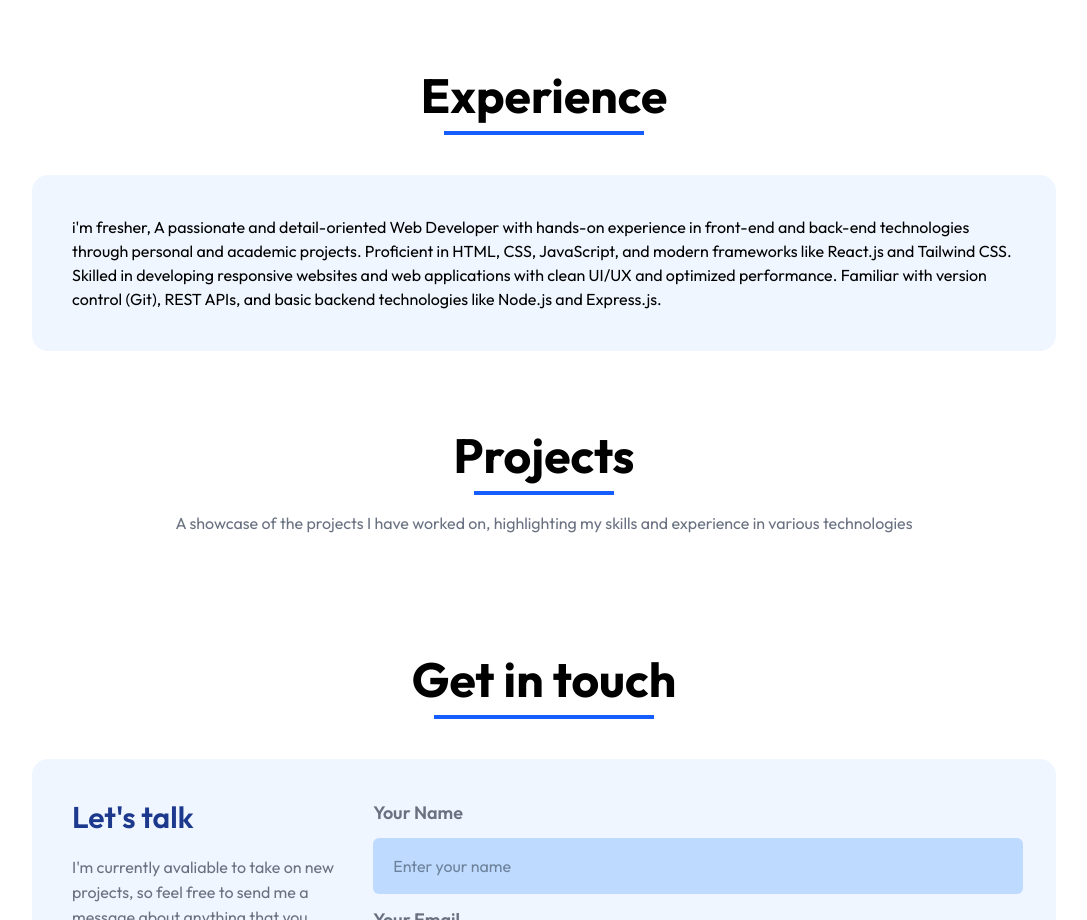
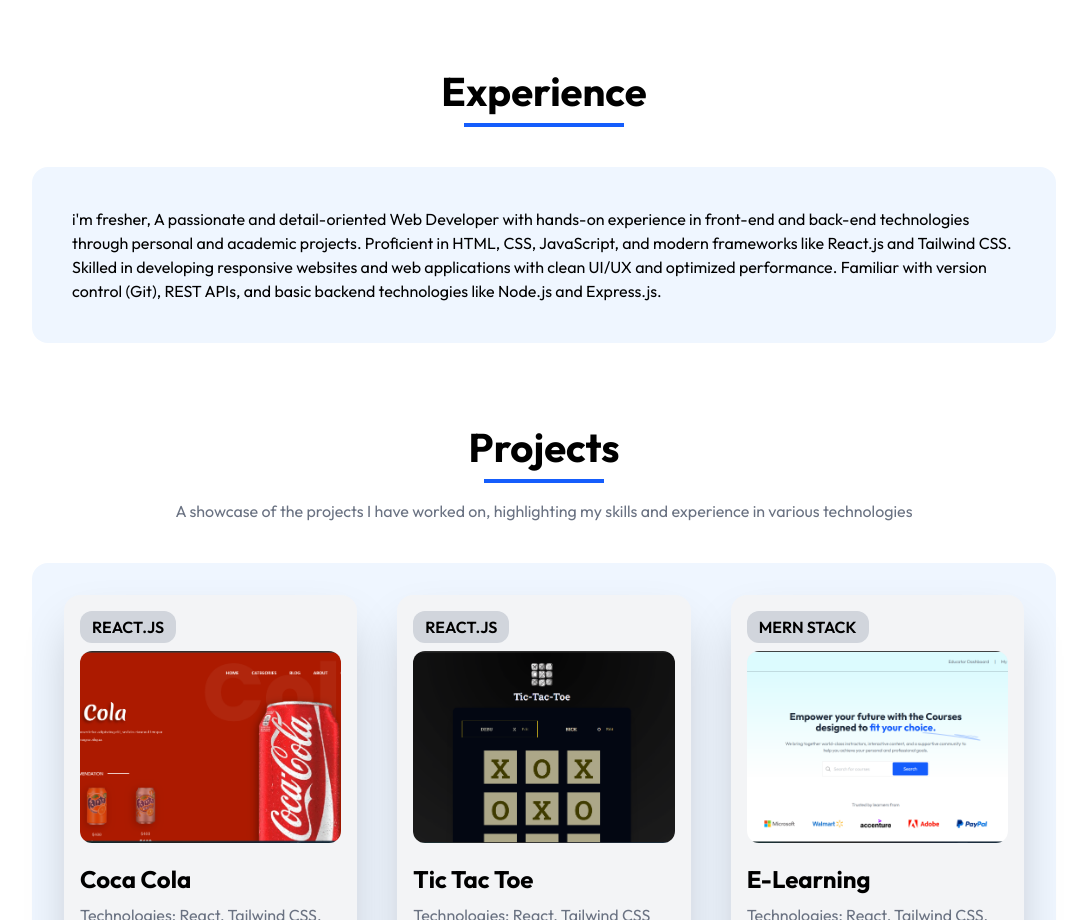
Before and after one commit to dev-debabrata/dev-debabrata-portfolio, a React (Vite) app: page / in a window 1280 px wide. Shown: the part 1880-2800 px from the top of the page, without its empty margins (96-1183 px from the left). Built offline with nearby package versions, Linux system fonts and the light colour scheme.

Commit message:
24-06-2025

```diff
--- a/src/Components/About.jsx
+++ b/src/Components/About.jsx
@@ -91,8 +91,8 @@ const About = () => {
             <div className="flex flex-col justify-center items-center" >
                 {/* About title */}
                 <div className="relative">
-                    <h1 className=" text-5xl font-bold">About me</h1>
-                    <div className=" w-42 h-1 bg-blue-600 mx-auto mt-3"></div>
+                    <h1 className=" text-3xl md:text-[40px] lg:text-[40px] xl:text-[40px] font-bold">About me</h1>
+                    <div className=" w-25 md:w-35 lg:w-35 xl:w-35 h-1 bg-blue-600 mx-auto mt-2"></div>
                 </div>
                 {/* About section */}
                 <div className=" bg-blue-50 p-8 md:p-10 lg:p-10 xl:p-10 rounded-2xl flex flex-col mt-5 md:flex-row justify-between items-center gap-10">
--- a/src/Components/Contact.jsx
+++ b/src/Components/Contact.jsx
@@ -7,8 +7,8 @@ const Contact = () => {
             id='contact'
             className=" flex flex-col md:justify-center md:items-center lg:justify-center xl:justify-center items-center lg:items-center xl:items-center gap-10 my-15 mx-[4%] md:my-20 lg:my-20 xl:my-20 md:mx-[7.5%] lg:mx-[10%] xl:mx-[10%]">
             <div className="relative">
-                <h1 className="text-4xl md:text-5xl lg:text-5xl xl:text-5xl font-bold px-8">Get in touch</h1>
-                <div className=" w-40 md:w-55 lg:w-55 xl:w-55 h-1 bg-blue-600 mx-auto mt-3"></div>
+                <h1 className="text-3xl md:text-[40px] lg:text-[40px] xl:text-[40px] font-bold px-8">Get in touch</h1>
+                <div className=" w-30 md:w-42 lg:w-42 xl:w-42 h-1 bg-blue-600 mx-auto mt-2"></div>
             </div>
             <div className="flex flex-col md:flex-row lg:flex-row xl:flex-row gap-8 w-full bg-blue-50 p-8 md:p-10 lg:p-10 xl:p-10 rounded-2xl">
                 {/* Left section */}
--- a/src/Components/Experience.jsx
+++ b/src/Components/Experience.jsx
@@ -6,8 +6,8 @@ const Experience = () => {
             id='experience'
             className=" flex flex-col md:justify-center md:items-center lg:justify-center xl:justify-center items-center lg:items-center xl:items-center gap-10 my-15 mx-[4%] md:my-20 lg:my-20 xl:my-20 md:mx-[7.5%] lg:mx-[10%] xl:mx-[10%]">
             <div className="relative">
-                <h1 className="text-4xl md:text-5xl lg:text-5xl xl:text-5xl font-bold px-8">Experience</h1>
-                <div className=" w-35 xl:w-50 h-1 bg-blue-600 mx-auto mt-3"></div>
+                <h1 className="text-3xl md:text-[40px] lg:text-[40px] xl:text-[40px] font-bold px-8">Experience</h1>
+                <div className=" w-35 md:w-40 lg:w-40 xl:w-40 h-1 bg-blue-600 mx-auto mt-2"></div>
             </div>
             <div className="bg-blue-50 p-8 md:p-10 lg:p-10 xl:p-10 rounded-2xl">
                 <p>i'm fresher, A passionate and detail-oriented Web Developer with hands-on experience in front-end and back-end technologies through personal and academic projects. Proficient in HTML, CSS, JavaScript, and modern frameworks like React.js and Tailwind CSS. Skilled in developing responsive websites and web applications with clean UI/UX and optimized performance. Familiar with version control (Git), REST APIs, and basic backend technologies like Node.js and Express.js.</p>
--- a/src/Components/Projects.jsx
+++ b/src/Components/Projects.jsx
@@ -1,19 +1,110 @@
-import React from 'react'
+import React, { useState } from 'react'
 import { Link } from 'react-router-dom';
+import { projectData } from '../data';
 
 const Projects = () => {
+    const [selectedProject, setSelectedProject] = useState(null);
+
+    const handleOpenModal = (project) => {
+        setSelectedProject(project);
+    };
+    const handleCloseModal = () => {
+        setSelectedProject(null);
+    };
+
+
     return (
         <section
             id='projects'
             className=" flex flex-col md:justify-center md:items-center lg:justify-center xl:justify-center items-center lg:items-center xl:items-center gap-10 my-15 mx-[4%] md:my-20 lg:my-20 xl:my-20 md:mx-[7.5%] lg:mx-[10%] xl:mx-[10%]">
             <div className="relative text-center">
-                <h1 className="text-4xl md:text-5xl lg:text-5xl xl:text-5xl font-bold px-8">Projects</h1>
-                <div className=" w-25 md:w-35 lg:w-35 xl:w-35 h-1 bg-blue-600 mx-auto mt-3"></div>
-                <p className="text-gray-500 mt-4 text-[16px]">A showcase of the projects I have worked on, highlighting my skills and experience in various technologies</p>
+                <h1 className="text-3xl md:text-[40px] lg:text-[40px] xl:text-[40px] font-bold px-8">
+                    Projects
+                </h1>
+                <div className=" w-22 md:w-30 lg:w-30 xl:w-30 h-1 bg-blue-600 mx-auto mt-2"></div>
+                <p className="text-gray-500 mt-4 text-[16px]">
+                    A showcase of the projects I have worked on, highlighting my skills and experience in various technologies
+                </p>
             </div>
-            <div>
 
+            {/* Project Section */}
+            <div className=" bg-blue-50 p-8 rounded-2xl grid gap-10 grid-cols-1 md:grid-cols-2 lg:grid-cols-3 xl:grid-cols-3">
+                {projectData.map((project) => (
+                    <div
+                        key={project.id}
+                        onClick={() => handleOpenModal(project)}
+                        className="bg-gray-100 backdrop-blur-md rounded-2xl shadow-2xl overflow-hidden cursor-pointer hover:shadow-blue-800/50 hover:-translate-y-2 transition-transform duration-300 p-4">
+
+                        <h3 className=" text-base font-semibold uppercase px-3 py-1 bg-gray-300 inline-block border-none rounded-xl mb-2">
+                            {project.title}
+                        </h3>
+                        <div>
+                            <img
+                                src={project.image}
+                                alt={project.title}
+                                className="w-full h-48 object-cover rounded-xl" />
+                        </div>
+                        <div>
+                            <h3 className="text-2xl font-bold mt-5 mb-2">
+                                {project.name}
+                            </h3>
+
+                            <p className="text-gray-500 mb-4 line-clamp-3">
+                                {project.description}
+                            </p>
+                        </div>
+                    </div>
+                ))}
             </div>
+
+            {/* Modal container */}
+            {selectedProject && (
+                <div className="fixed inset-0 z-50 pt-24 flex items-center justify-center bg-black/90 p-4">
+                    <div className="bg-gray-100 rounded-xl shadow-2xl lg:w-[50%] xl:w-[80%] w-[80%] max-w-[480px] overflow-hidden relative ">
+                        <div className="flex justify-end p-3 bg-blue-800">
+                            <button onClick={handleCloseModal} className="text-5xl text-white font-bold hover:text-black ">
+                                &times;
+                            </button>
+                        </div>
+                        <div className="flex flex-col">
+                            <div className="w-full flex flex-col justify-center p-8 pt-4">
+                                <div>
+                                    <h3 className=" text-base font-semibold uppercase px-3 py-1 bg-gray-300 inline-block border-none rounded-xl mb-2">{selectedProject.title}</h3>
+                                </div>
+                                <img
+                                    src={selectedProject.image}
+                                    alt={selectedProject.name}
+                                    className="w-full object-cover rounded-xl shadow-xl"
+                                />
+                                <h3 className="font-bold mt-5 mb-2 text-3xl">
+                                    {selectedProject.name}
+                                </h3>
+                                <p className="text-gray-500 text-base mb-5">
+                                    {selectedProject.description}
+                                </p>
+                                <div className=" flex xl:justify-center md:justify-center xl:gap-20 md:gap-20 justify-between">
+                                    <a
+                                        href={selectedProject.github}
+                                        target="_blank"
+                                        rel="noopener noreferrer"
+                                        className="inline-block bg-blue-600 border-none text-white px-6 py-2 rounded-full text-md font-medium hover:bg-blue-700 transition duration-300 transform hover:scale-105"
+                                    >
+                                        View Code
+                                    </a>
+                                    <a
+                                        href={selectedProject.webapp}
+                                        target="_blank"
+                                        rel="noopener noreferrer"
+                                        className="inline-block border-none bg-blue-600 text-white px-6 py-2 rounded-full text-md font-medium hover:bg-blue-700 transition duration-300 transform hover:scale-105"
+                                    >
+                                        View Live
+                                    </a>
+                                </div>
+                            </div>
+                        </div>
+                    </div>
+                </div>
+            )}
         </section>
     )
 }
--- a/src/Pages/ProjectsList.jsx
+++ b/src/Pages/ProjectsList.jsx
@@ -119,13 +119,13 @@ const ProjectsList = () => {
                     {/* Render Project Info */}
                     <div className="mt-10 grid gap-8 grid-cols-1 md:grid-cols-2 xl:grid-cols-3">
                         {filteredProjects.map((project, index) => (
-                            <div key={index} className="bg-gray-100 rounded-xl p-6 shadow-xl">
-                                <h3 className=" uppercase px-3 py-1 text-whi bg-gray-300 inline-block border-none rounded-xl mb-2">{project.title}</h3>
+                            <div key={index} className="bg-gray-100 rounded-2xl p-6 shadow-2xl overflow-hidden backdrop-blur-md hover:shadow-blue-800/50 hover:-translate-y-2 transition-transform duration-300">
+                                <h3 className=" text-base font-semibold uppercase px-3 py-1 bg-gray-300 inline-block border-none rounded-xl mb-2">{project.title}</h3>
                                 <img src={project.image} alt={project.name} className="w-full h-48 object-cover rounded-lg mb-4" />
                                 <h3 className="text-2xl font-bold mb-2">{project.name}</h3>
                                 <p className="text-gray-700 mb-4">{project.description}</p>
 
-                                <div className=" flex gap-15 justify-center items-center">
+                                <div className=" flex justify-between items-center">
                                     <a
                                         href={project.github}
                                         target="_blank"
--- a/src/data.js
+++ b/src/data.js
@@ -420,55 +420,125 @@ export const projectListData = [
 ///////////////////////////////////////////
 // Project home section data
 export const projectData = [
+
+
     {
         id: 0,
-        title: "GitHub Profile Detective",
+        image: CocaColaImg,
+        title: "react.js",
+        name: "Coca Cola",
         description:
-            "A powerful and user-friendly React.js application designed to uncover and showcase detailed GitHub profile information. Simply enter a GitHub username, and the app fetches comprehensive data, including profile stats, repositories, followers, and contributions. The intuitive interface ensures a seamless experience, making it a must-visit tool for developers and recruiters.",
+            "Technologies: React, Tailwind CSS, Framer-motion",
+        github: "https://github.com/dev-debabrata/CocaCola-react",
+        webapp: "https://cocacola-dev.netlify.app/",
+    },
 
-        tags: ["HTML", "CSS", "JavaScript", "React JS", "API"],
-        github: "",
-        webapp: "",
+    {
+        id: 1,
+        image: TicTacToeImg,
+        title: "react.js",
+        name: "Tic Tac Toe",
+        description: "Technologies: React, Tailwind CSS",
+        github: "https://github.com/dev-debabrata/tic-tac-toe-react",
+        webapp: "https://tictactoe-dev.netlify.app/",
+    },
+
+
+    ////////////////////////////
+    // Mern stack
+    {
+        id: 2,
+        image: ElearningImg,
+        title: "mern stack",
+        name: "E-Learning",
+        description:
+            "Technologies: React, Tailwind CSS, Node.JS, Express.js, MongoDB",
+        github: "https://github.com/dev-debabrata/e-learning-mern",
+        webapp: "https://education-learnig-dev.netlify.app/",
+    },
+
+
+
+    /////////////////////////////////////
+    // JavaScript
+    {
+        id: 3,
+        image: BankTransactionImg,
+        title: "javascript",
+        name: "Banking Transaction",
+        description:
+            "Technologies: HTML, CSS, JavaScript",
+        github: "https://github.com/dev-debabrata/projects-javascript/tree/main/banking-transaction-app",
+        webapp: "https://banking-transaction-dev.netlify.app/",
+    },
+    {
+        id: 4,
+        image: PigGameImg,
+        title: "javascript",
+        name: "Guess My Number",
+        description:
+            "Technologies: HTML, CSS, JavaScript",
+        github: "https://github.com/dev-debabrata/projects-javascript/tree/main/pig-game",
+        webapp: "https://dev-debabrata.github.io/projects-javascript/pig-game",
+    },
+    {
+        id: 5,
+        image: ModalShowImg,
+        title: "javascript",
+        name: "Modal Show",
+        description:
+            "Technologies: HTML, CSS, JavaScript",
+        github: "https://github.com/dev-debabrata/projects-javascript/tree/main/modal-show",
+        webapp: "https://dev-debabrata.github.io/projects-javascript/modal-show",
     },
     // {
+    //     id: 0,
+    //     title: "Coca Cola",
+    //     description:
+    //         "A powerful and user-friendly React.js application designed to uncover and showcase detailed GitHub profile information.",
+    //     image: CocaColaImg,
+    //     tags: ["HTML", "CSS", "JavaScript", "React JS", "API"],
+    //     github: "",
+    //     webapp: "",
+    // },
+    // {
     //     id: 1,
-    //     title: "CS Prep",
+    //     title: "E-Learning",
     //     description:
-    //         "A full-stack quiz-based platform designed for GATE/UGC NET students to practice previous year questions and create customized tests. The platform offers comprehensive profile stats and detailed results, helping students track and improve their preparation journey effectively.",
-    //     image: csprepLogo,
+    //         "A full-stack quiz-based platform designed for GATE/UGC NET students to practice previous year questions and create customized tests.",
+    //     image: ElearningImg,
     //     tags: ["React JS", "Node.js", "MongoDB", "Express", "HTML", "CSS", "JavaScript"],
-    //     github: "https://github.com/codingmastr/CSPrep",
-    //     webapp: "https://csprep.netlify.app/",
+    //     github: "",
     // },
     // {
     //     id: 2,
-    //     title: "Movie Recommendation App",
+    //     title: "Tic Tac Toe",
     //     description:
-    //         "A React-based web application that provides movie recommendations based on different criteria, such as genres, user preferences, and popular trends. The intuitive design and smooth experience make it a go-to app for movie enthusiasts.",
-    //     image: movierecLogo,
+    //         "A React-based web application that provides movie recommendations based on different criteria.",
+    //     image: TicTacToeImg,
     //     tags: ["React JS", "API", "HTML", "CSS", "JavaScript"],
-    //     github: "https://github.com/codingmastr/Movie-Recommendation-App",
-    //     webapp: "https://movie-recommendation-app-jet.vercel.app/",
+    //     github: "",
+    //     webapp: "",
     // },
     // {
     //     id: 3,
-    //     title: "Email Validator NPM Package",
+    //     title: "Email ",
     //     description:
-    //         "An efficient and customizable NPM package for validating email addresses. Built using React.js and Node.js, it provides robust validation features to help developers ensure that email inputs meet required formats and standards.",
-    //     image: npmLogo,
+    //         "An efficient and customizable NPM package for validating email addresses. Built using React.js.",
+    //     image: TicTacToeImg,
     //     tags: ["React JS", "Node.js", "NPM", "Validation"],
-    //     github: "https://github.com/codingmastr/cmtk-email-validator",
-    //     webapp: "https://www.npmjs.com/package/cmtk-email-validator",
+    //     github: "",
+    //     webapp: "",
     // },
     // {
     //     id: 4,
     //     title: "Task Reminder Chrome Extension Tool",
     //     description:
-    //         "A productivity-boosting Chrome extension designed to help users manage and remember their daily tasks. Built using JavaScript, it offers a simple interface with reminders and task notifications to keep users on track.",
-    //     image: taskremLogo,
+    //         "A productivity-boosting Chrome extension designed to help users manage and remember their daily tasks.",
+    //     image: TicTacToeImg,
     //     tags: ["JavaScript", "Chrome Extension", "HTML", "CSS"],
-    //     github: "https://github.com/codingmastr/Task-Reminder-Tool",
-    //     webapp: "chrome://extensions/?id=kngheeibjnnidhfoomkpnbeghackheci",
+    //     github: "",
+    //     webapp: "",
     // },
     // {
     //     id: 5,
```
